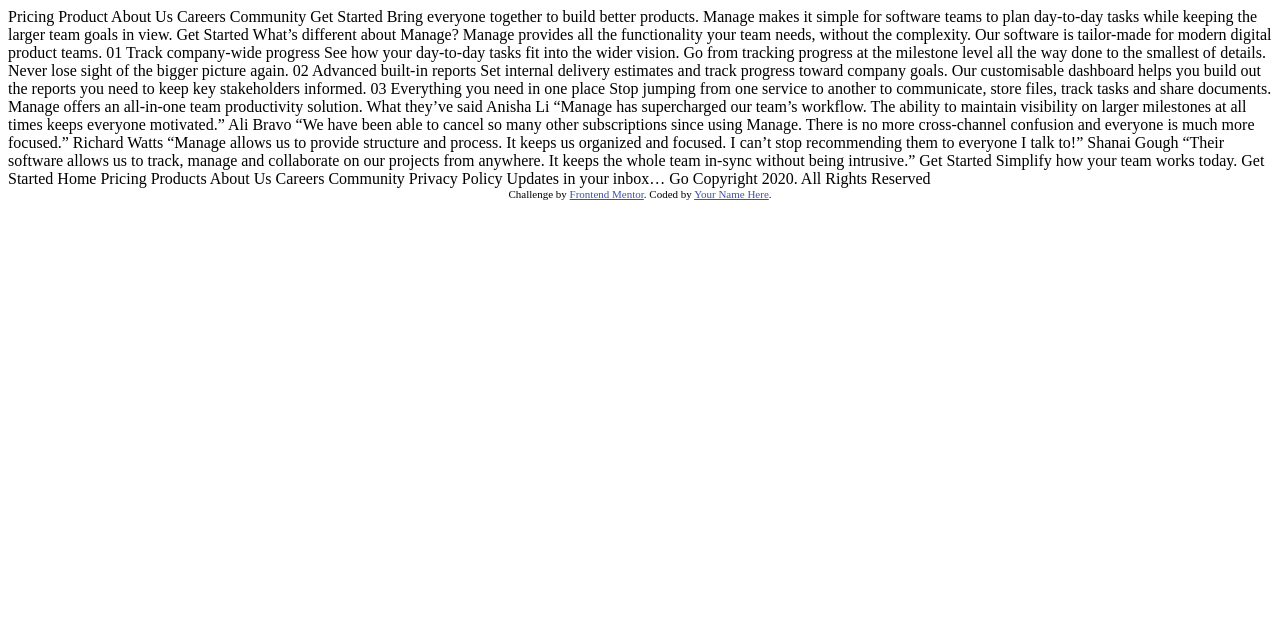
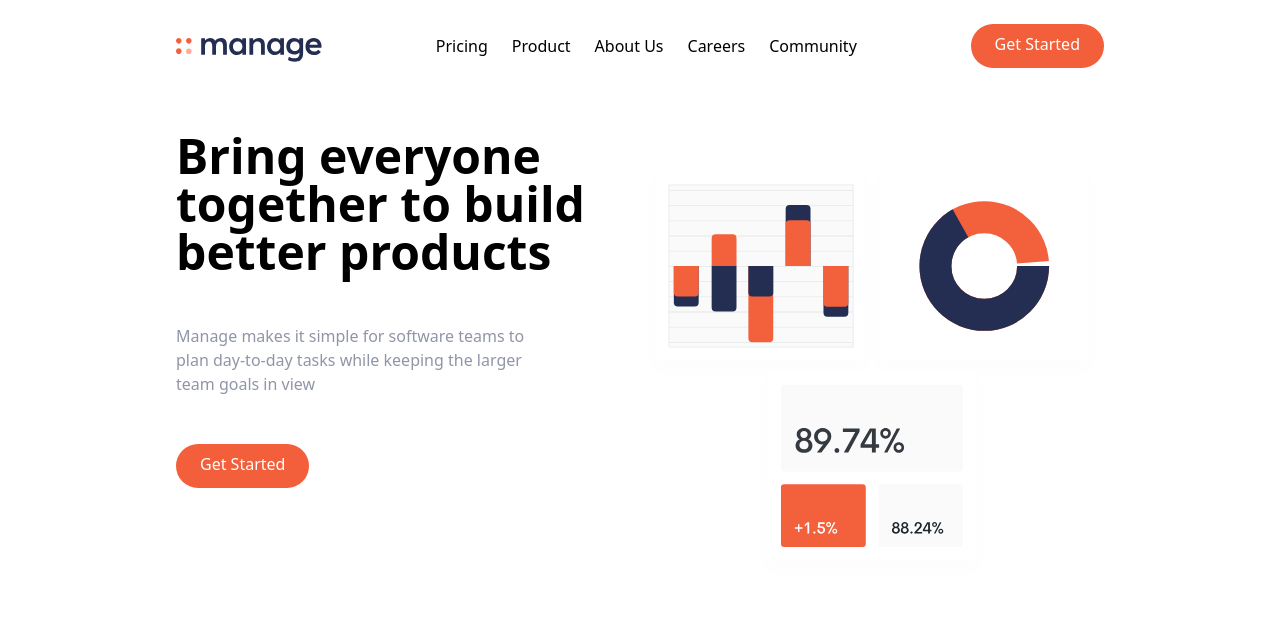
Before and after one commit to scottgrahamdev/manage-landing-page, a website: page index.html in a window 1280 px wide. Drawn offline with Linux system fonts and the light colour scheme.

Commit message:
Completed Navbar and Hero Section

```diff
--- a/index.html
+++ b/index.html
@@ -5,97 +5,59 @@
   <meta name="viewport" content="width=device-width, initial-scale=1.0"> <!-- displays site properly based on user's device -->
 
   <link rel="icon" type="image/png" sizes="32x32" href="./images/favicon-32x32.png">
+  <link rel="stylesheet" href="css/styles.css">
+  <title>Frontend Mentor | Manage landing page</title>
+</head>
 
-  <title>Frontend Mentor | Manage landing page</title>
-
-  <!-- Feel free to remove these styles or customise in your own stylesheet 👍 -->
-  <style>
-    .attribution { font-size: 11px; text-align: center; }
-    .attribution a { color: hsl(228, 45%, 44%); }
-  </style>
-</head>
 <body>
 
-  Pricing
-  Product
-  About Us
-  Careers
-  Community
+  <header>
+      <nav class="relative container mx-auto p-6">
+        <div class="flex items-center justify-between">
 
-  Get Started
+          <div class="pt-2">
+            <img src="images/logo.svg" alt="Company logo">
+          </div>
 
-  Bring everyone together to build better products.
+          <div class=" hidden md:flex space-x-6">
+            <a href="#" class="hover:text-darkGrayishBlue">Pricing</a>
+            <a href="#" class="hover:text-darkGrayishBlue">Product</a>
+            <a href="#" class="hover:text-darkGrayishBlue">About Us</a>
+            <a href="#" class="hover:text-darkGrayishBlue">Careers</a>
+            <a href="#" class="hover:text-darkGrayishBlue">Community</a>
+          </div>
 
-  Manage makes it simple for software teams to plan day-to-day
-  tasks while keeping the larger team goals in view.
+          <a href="#" class="hidden md:block p-3 px-6 pt-2 text-white bg-brightRed rounded-full baseline hover:bg-brightRedLight">Get Started</a>
 
-  Get Started
+        </div>
+      </nav>
+    </header>
 
-  What’s different about Manage?
+  <main>
+    <section id="#hero-section">
+      <div class="container flex flex-col-reverse md:flex-row items-center px-6 mx-auto mt-10 space-y-0 md:space-y-0">
 
-  Manage provides all the functionality your team needs, without
-  the complexity. Our software is tailor-made for modern digital
-  product teams.
+        <div class="flex flex-col mb-32 space-y-12 md:w-1/2">
+          <h1 class="max-w-md text-4xl font-bold text-center md:text-5xl md:text-left">
+            Bring everyone together to build better products
+          </h1>
 
-  01
-  Track company-wide progress
-  See how your day-to-day tasks fit into the wider vision. Go from
-  tracking progress at the milestone level all the way done to the
-  smallest of details. Never lose sight of the bigger picture again.
+          <p class="max-w-sm text-center text-darkGrayishBlue md:text-left">
+            Manage makes it simple for software teams to plan day-to-day tasks while keeping the larger team goals in view
+          </p>
 
-  02
-  Advanced built-in reports
-  Set internal delivery estimates and track progress toward company
-  goals. Our customisable dashboard helps you build out the reports
-  you need to keep key stakeholders informed.
+          <div class="flex justify-center md:justify-start">
+            <a href="#" class="p-3 px-6 pt-2 text-white bg-brightRed rounded-full baseline hover:bg-brightRedLight">Get Started</a>
+          </div>
+        </div>
 
-  03
-  Everything you need in one place
-  Stop jumping from one service to another to communicate, store files,
-  track tasks and share documents. Manage offers an all-in-one team
-  productivity solution.
+        <div class="md:w-1/2">
+          <img src="images/illustration-intro.svg" alt="Intro"
+        </div>
 
-  What they’ve said
+      </div>
+    </section>
+  </main>
 
-  Anisha Li
-  “Manage has supercharged our team’s workflow. The ability to maintain
-  visibility on larger milestones at all times keeps everyone motivated.”
-
-  Ali Bravo
-  “We have been able to cancel so many other subscriptions since using
-  Manage. There is no more cross-channel confusion and everyone is much
-  more focused.”
-
-  Richard Watts
-  “Manage allows us to provide structure and process. It keeps us organized
-  and focused. I can’t stop recommending them to everyone I talk to!”
-
-  Shanai Gough
-  “Their software allows us to track, manage and collaborate on our projects
-  from anywhere. It keeps the whole team in-sync without being intrusive.”
-
-  Get Started
-
-  Simplify how your team works today.
-  Get Started
-
-  Home
-  Pricing
-  Products
-  About Us
-  Careers
-  Community
-  Privacy Policy
-
-  Updates in your inbox…
-  Go
-
-  Copyright 2020. All Rights Reserved
-
-
-  <div class="attribution">
-    Challenge by <a href="https://www.frontendmentor.io?ref=challenge" target="_blank">Frontend Mentor</a>.
-    Coded by <a href="#">Your Name Here</a>.
-  </div>
 </body>
 </html>
--- /dev/null
+++ b/input.css
@@ -0,0 +1,3 @@
+@tailwind base;
+@tailwind components;
+@tailwind utilities;
--- a/package.json
+++ b/package.json
@@ -4,7 +4,8 @@
   "description": "![Design preview for the Manage landing page coding challenge](./design/desktop-preview.jpg)",
   "main": "index.js",
   "scripts": {
-    "test": "echo \"Error: no test specified\" && exit 1"
+    "build": "tailwindcss -i ./input.css -o ./css/styles.css",
+    "watch": "tailwindcss -i ./input.css -o ./css/styles.css --watch"
   },
   "repository": {
     "type": "git",
--- a/tailwind.config.js
+++ b/tailwind.config.js
@@ -2,8 +2,24 @@
 module.exports = {
   content: ['./*.html'],
   theme: {
-    extend: {},
+    screens: {
+      sm: '480px',
+      md: '768px',
+      lg: '976px',
+      xl: '1440px'
+    },
+    extend: {
+      colors: {
+        brightRed: 'hsl(12, 88%, 59%)',
+        brightRedLight: 'hsl(12, 88%, 69%)',
+        brightRedExtraLight: 'hsl(12, 88%, 95%)',
+        darkBlue: 'hsl(228, 39%, 23%)',
+        darkGrayishBlue: 'hsl(227, 12%, 61%)',
+        veryDarkBlue: 'hsl(233, 12%, 13%)',
+        veryPaleRed: 'hsl(13, 100%, 96%)',
+        veryLightGray: 'hsl(0, 0%, 98%)',
+      }
+    },
   },
   plugins: [],
 }
-g
```
Also changed, not shown: style-guide.md (+76 -0 lines), css/styles.css (added).
